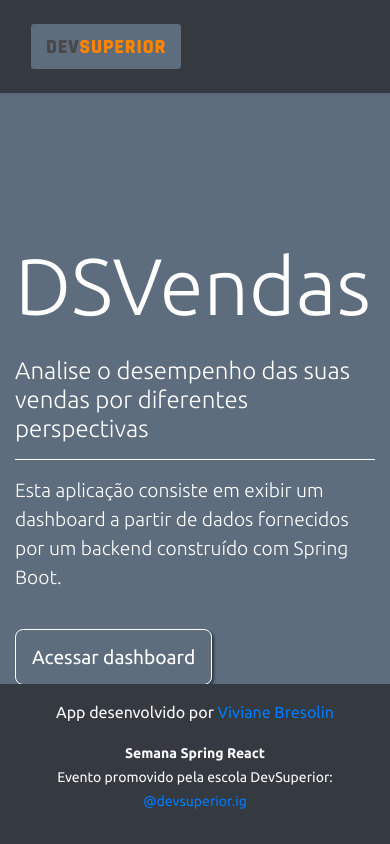
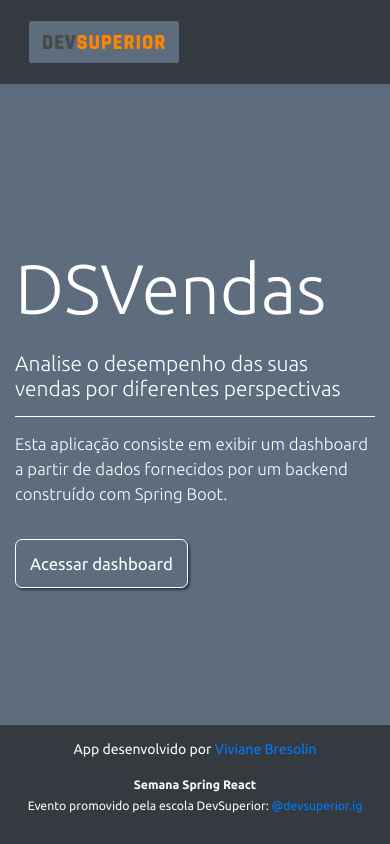
Before and after one commit to vivianebresolin/dashboard-java-reactjs, a React (Create React App) app in the folder frontend/: page / in a window 390 px wide. Built offline with nearby package versions, Linux system fonts and the light colour scheme; no server answers.

Commit message:
Improved responsivity

```diff
--- a/frontend/src/assets/css/styles.scss
+++ b/frontend/src/assets/css/styles.scss
@@ -3,6 +3,16 @@
 :root {
     --color-primary: #FF8400;
     --color-background-website: #5D6D7E ;
+}
+
+html {
+    @media (max-width: 1080px) {
+        font-size: 93.75%;
+    }
+
+    @media (max-width: 720px) {
+        font-size: 87.5%;
+    }
 }
 
 html, body {
@@ -21,7 +31,7 @@ html, body {
     flex: 1;
 
     img {
-        background-color: #5D6D7E;
+        background-color: var(--color-background-website);
         border-radius: 0.2rem;
         padding: 1rem;
     }
@@ -93,7 +103,8 @@ html, body {
 }
 
 .pagination-container {
-    width: 100vw;
+    width: 100%;
+    margin: 0 !important;
 }
 
 .bar-chart, .donut-chart {
@@ -101,10 +112,17 @@ html, body {
     border-radius: 1rem;
     padding: 1rem;
     height: 17rem;
+    display: flex;
+    align-items: center;
+    justify-content: center;
 }
 
 table {
     background-color: #fff;
+
+    @media (max-width: 720px) {
+        padding: 0 2rem;
+    }
 }
 
 .loading {
@@ -118,3 +136,20 @@ table {
         transform: translate(120%);
     }
 }
+
+@media (max-width: 360px) {
+    html {
+        font-size: 68.75%;
+    }
+}
+
+@media (max-width: 720px) {
+    .content {
+        margin-top: 0;
+        align-items: center;
+    }
+
+    .bar-chart{
+        margin-bottom: 2rem;
+    }
+}
--- a/frontend/src/components/BarChart/index.tsx
+++ b/frontend/src/components/BarChart/index.tsx
@@ -53,8 +53,8 @@ export default function BarChart() {
                         }
                     ]
                 });
-                setLoading(false);
-            });
+            })
+            .then(() => setLoading(false));
     }, []);
 
     const options = {
--- a/frontend/src/components/DataTable/index.tsx
+++ b/frontend/src/components/DataTable/index.tsx
@@ -28,8 +28,8 @@ export default function DataTable() {
 
     return (
         <>
-            <Pagination page={page} onPageChange={changePage} />
             <div className="table-responsive">
+                <Pagination page={page} onPageChange={changePage} />
                 <table className="table table-striped table-sm">
                     <thead>
                         <tr>
--- a/frontend/src/pages/Dashboard/index.tsx
+++ b/frontend/src/pages/Dashboard/index.tsx
@@ -21,7 +21,9 @@ export default function Dashboard() {
                     </div>
                 </div>
             </div>
-            <DataTable />
+            <div className="data-table-container container-xxl">
+                <DataTable />
+            </div>
         </>
     );
 }
```
